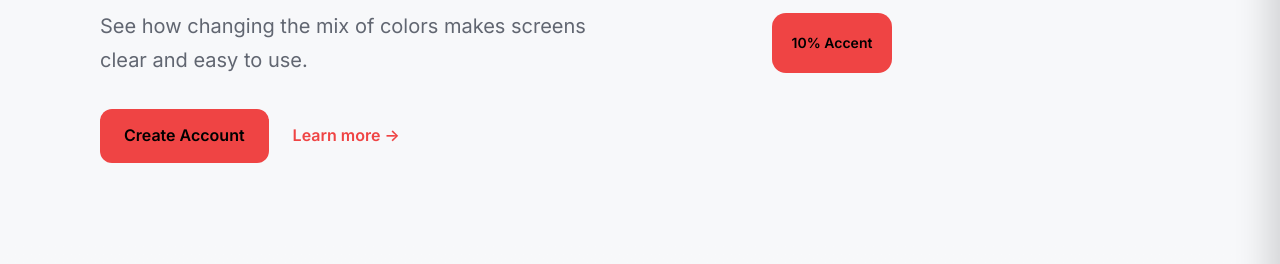
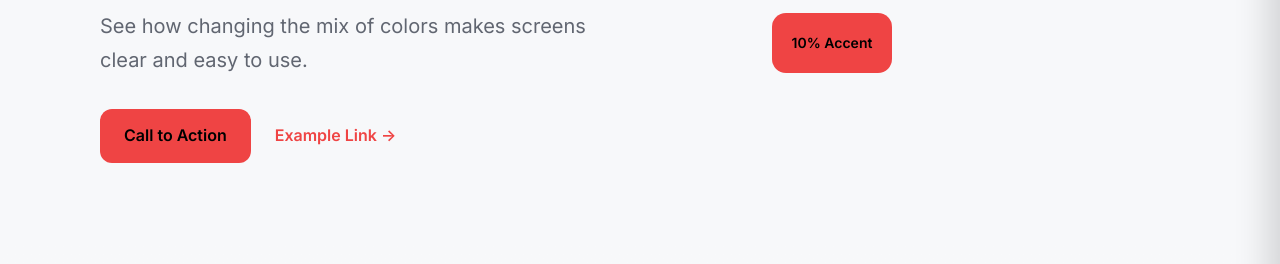
Before and after one commit to myquite/sixty-thirty-ten, a plain HTML site: page index.html in a window 1280 px wide. Shown: the part 390-654 px from the top of the page. Drawn offline with Linux system fonts and the light colour scheme.

Commit message:
Update call-to-action text in index.html for improved clarity and engagement

```diff
--- a/index.html
+++ b/index.html
@@ -28,8 +28,8 @@
             See how changing the mix of colors makes screens clear and easy to use.
           </p>
           <div class="actions">
-            <a class="btn btn-accent" href="#">Create Account</a>
-            <a class="link-accent" href="#">Learn more →</a>
+            <a class="btn btn-accent" href="#">Call to Action</a>
+            <a class="link-accent" href="#">Example Link →</a>
           </div>
         </div>
         <div class="hero-visual">
```
